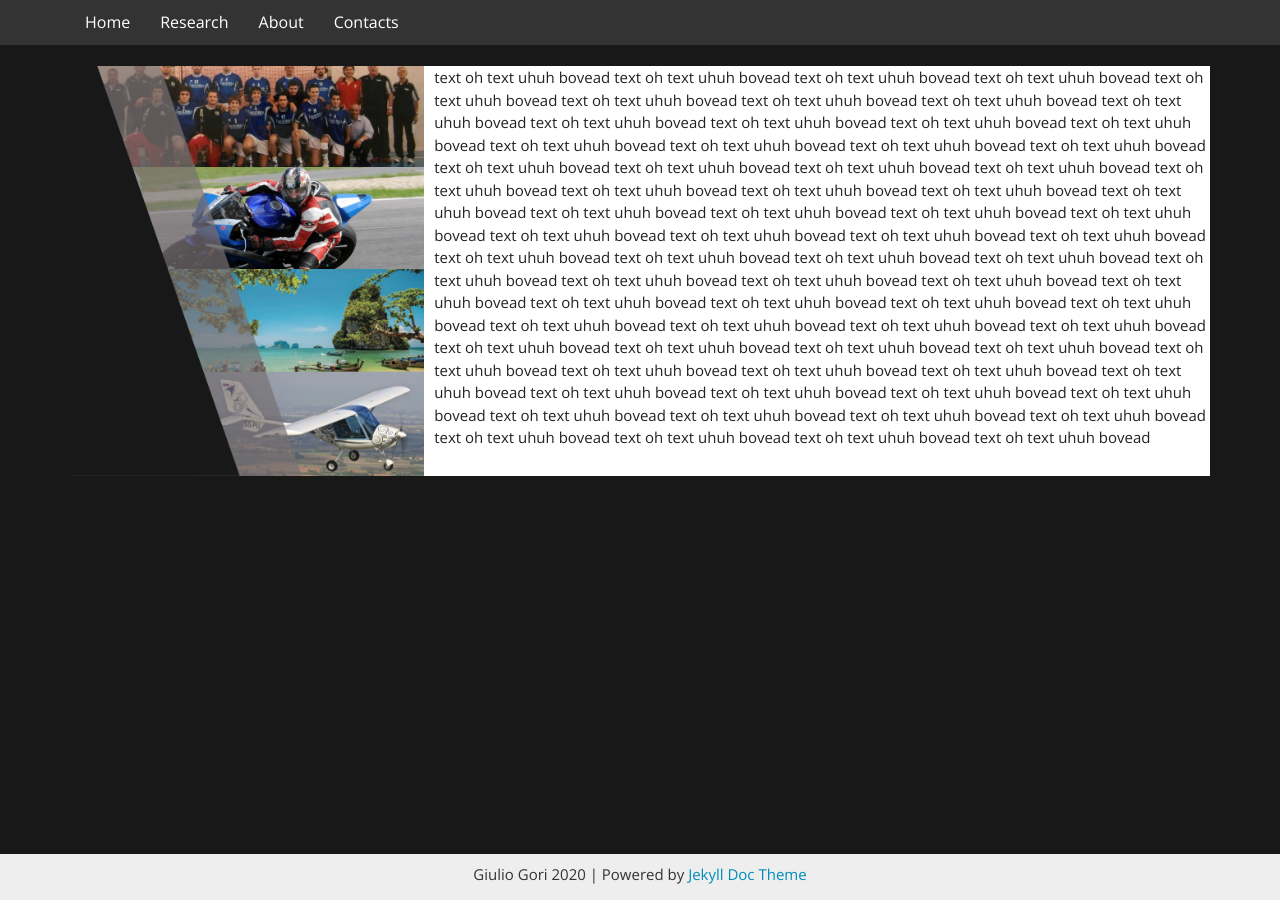
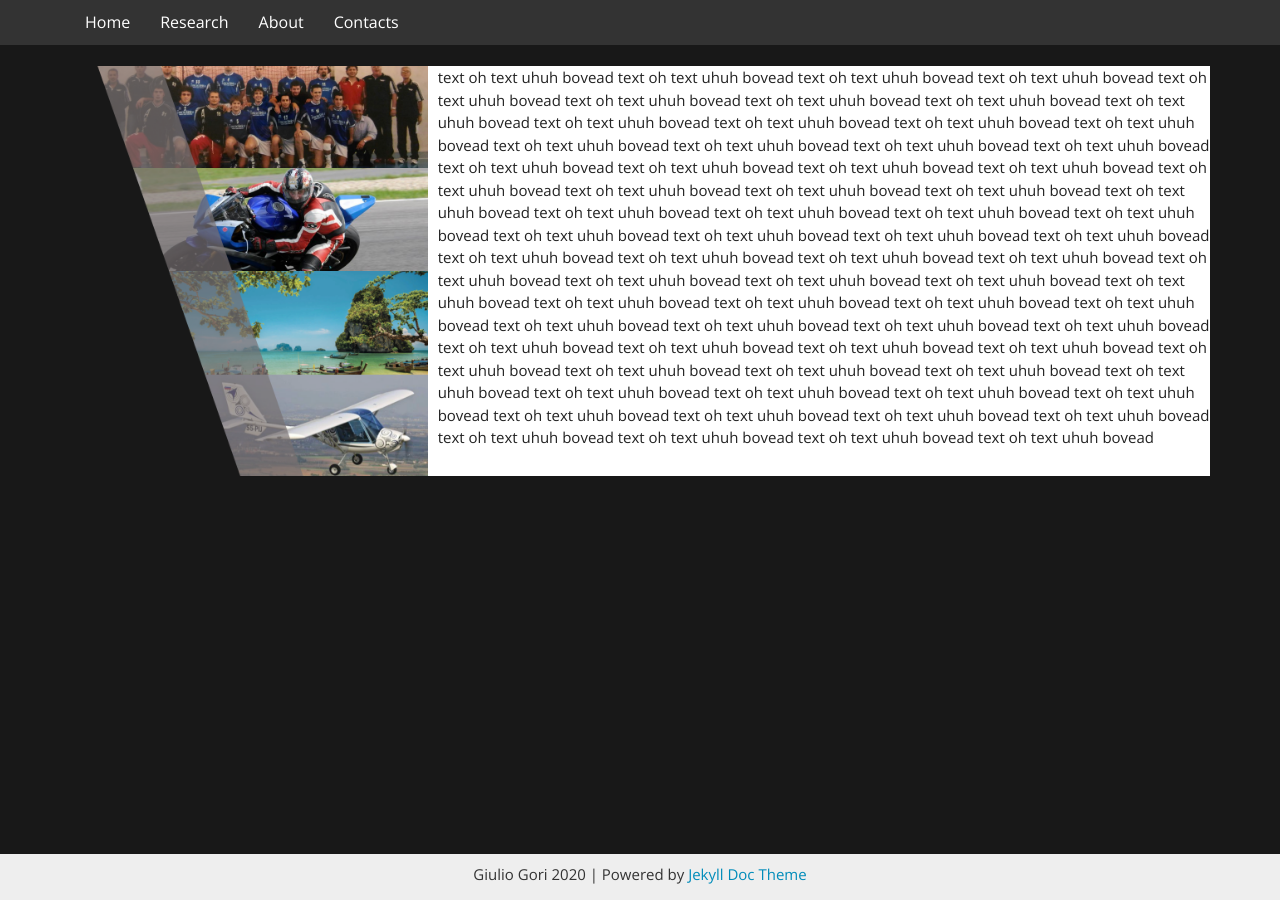
Before and after one commit to LaSerpe/LaSerpe.github.io, a Jekyll site: the page built from html/about.html, in a window 1280 px wide. Built offline with Jekyll 4.4.1, drawn with Linux system fonts in a browser that asks for light colours; nearby versions of some CDN libraries; library files that are not in the unit come from our copies.

Commit message:
update about

```diff
--- a/html/about.html
+++ b/html/about.html
@@ -8,7 +8,7 @@
 
 <div class="container">
       <div style="height:410px; background-color: white; overflow: hidden">
-        <img src="/images/about/hobbies.png" style="height:100%; float: left; vertical-align:middle; margin-right: 10px; padding: 0px;" />
+        <img src="/images/about/hobbies.png" style="height:101%; float: left; vertical-align:middle; margin-right: 10px; padding: 0px;" />
         <span class="breakAfter"; style="vertical-align:middle; text-align:justify; align: right; margin-right: 10px;">
         text oh text uhuh bovead text oh text uhuh bovead text oh text uhuh bovead text oh text uhuh bovead text oh text uhuh bovead text oh text uhuh bovead text oh text uhuh bovead text oh text uhuh bovead text oh text uhuh bovead text oh text uhuh bovead text oh text uhuh bovead text oh text uhuh bovead text oh text uhuh bovead text oh text uhuh bovead text oh text uhuh bovead text oh text uhuh bovead text oh text uhuh bovead text oh text uhuh bovead
         text oh text uhuh bovead text oh text uhuh bovead text oh text uhuh bovead text oh text uhuh bovead text oh text uhuh bovead text oh text uhuh bovead text oh text uhuh bovead text oh text uhuh bovead text oh text uhuh bovead text oh text uhuh bovead text oh text uhuh bovead text oh text uhuh bovead text oh text uhuh bovead text oh text uhuh bovead text oh text uhuh bovead text oh text uhuh bovead text oh text uhuh bovead text oh text uhuh bovead
```
